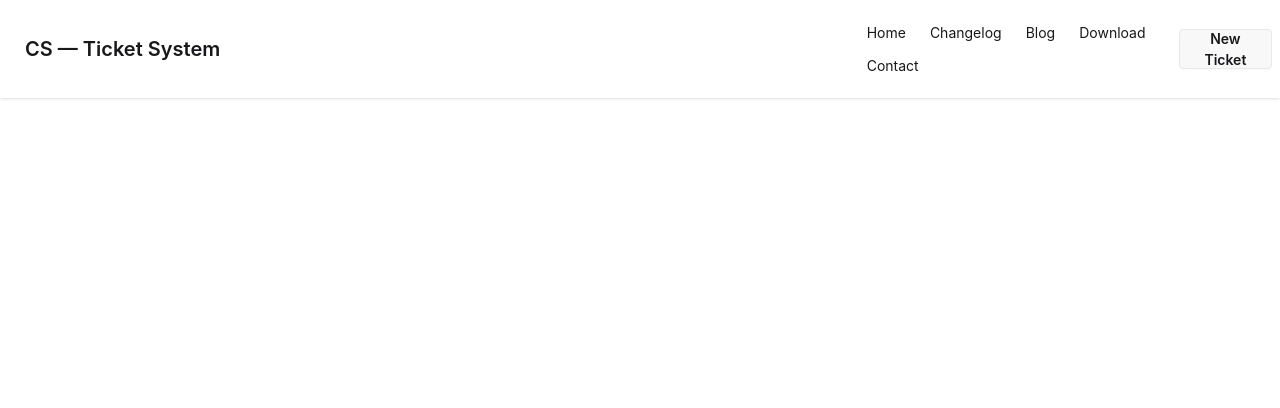
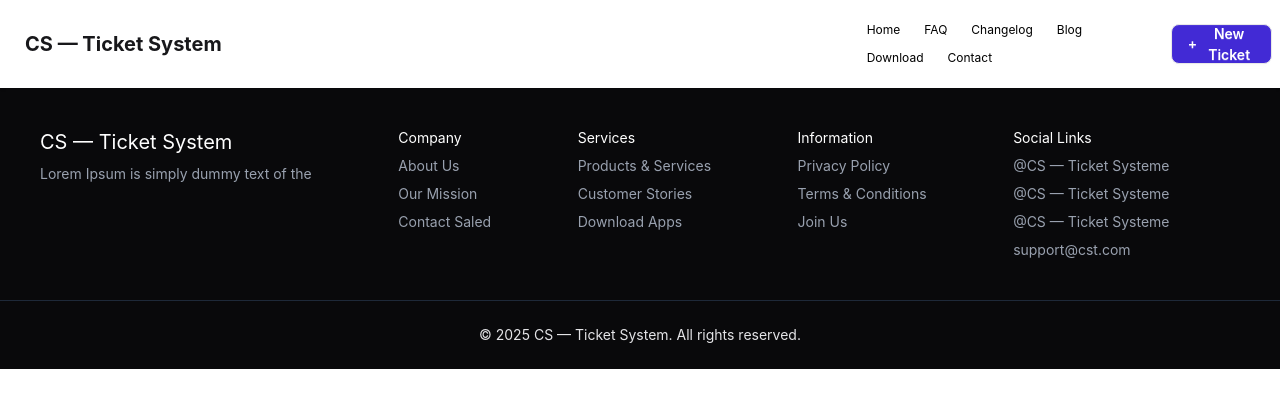
Before and after one commit to kanikanoorsathi/Mission-Restart-A2, a React (Vite) app: page / in a window 1280 px wide. Shown: the top 408 px of the page. Built offline with nearby package versions, Linux system fonts and the light colour scheme.

Commit message:
button added

```diff
--- a/src/App.jsx
+++ b/src/App.jsx
@@ -11,7 +11,7 @@ function App() {
       {/* <h1>Vite + React</h1> */}
 
       {/* navbar starts here */}
-      <div class="navbar bg-base-100 shadow-sm">
+      <div class="navbar bg-base-100 shadow-sm sticky top-0">
         <div class="navbar-start">
           <div class="dropdown">
             <div tabindex="0" role="button" class="btn btn-ghost lg:hidden">
@@ -35,36 +35,99 @@ function App() {
               tabindex="-1"
               class="menu menu-sm dropdown-content bg-base-100 rounded-box z-1 mt-3 w-52 p-2 shadow"
             >
-
-             <li><a href="">Home</a></li>
-             <li><a href="">Changelog</a></li>
-             <li><a href="">Blog</a></li>
-             <li><a href="">Download</a></li>
-             <li><a href="">Contact</a></li>
-
+              <li>
+                <a href="">Home</a>
+              </li>
+              <li>
+                <a href="">FAQ</a>
+              </li>
+              <li>
+                <a href="">Changelog</a>
+              </li>
+              <li>
+                <a href="">Blog</a>
+              </li>
+              <li>
+                <a href="">Download</a>
+              </li>
+              <li>
+                <a href="">Contact</a>
+              </li>
             </ul>
           </div>
-          <a class="btn btn-ghost text-xl">CS — Ticket System</a>
+          <a class="btn btn-ghost font-bold text-xl">CS — Ticket System</a>
         </div>
-        <div class="navbar-end hidden lg:flex">
-
-        </div>
+        <div class="navbar-end hidden lg:flex"></div>
         <div class="navbar-end">
           <div class="hidden lg:flex">
-            <ul class="menu menu-horizontal px-1">
-             <li><a href="">Home</a></li>
-             <li><a href="">Changelog</a></li>
-             <li><a href="">Blog</a></li>
-             <li><a href="">Download</a></li>
-             <li><a href="">Contact</a></li>
-          </ul>
+            <ul class="menu menu-horizontal px-1 text-black text-xs">
+              <li>
+                <a href="">Home</a>
+              </li>
+              <li>
+                <a href="">FAQ</a>
+              </li>
+              <li>
+                <a href="">Changelog</a>
+              </li>
+              <li>
+                <a href="">Blog</a>
+              </li>
+              <li>
+                <a href="">Download</a>
+              </li>
+              <li>
+                <a href="">Contact</a>
+              </li>
+            </ul>
           </div>
           <div>
-            <a  class="btn">New Ticket</a>
+            <a class="btn bg-[#422AD5] text-white py-4 px-4 rounded-lg">
+              <span class=" text-sm">+</span> New Ticket
+            </a>
           </div>
         </div>
       </div>
       {/* navbar ended here */}
+
+      {/* footer starts here */}
+      <footer class="footer sm:footer-horizontal bg-neutral text-neutral-content p-10">
+        <nav>
+          <h6 class="text-white text-xl">CS — Ticket System</h6>
+          <p class="text-gray-400">Lorem Ipsum is simply dummy text of the</p>
+        </nav>
+        <nav>
+          <h6 class="text-white">Company</h6>
+          <a class="link link-hover text-gray-400">About Us</a>
+          <a class="link link-hover text-gray-400">Our Mission</a>
+          <a class="link link-hover text-gray-400">Contact Saled</a>
+        </nav>
+        <nav>
+          <h6 class="text-white">Services</h6>
+          <a class="link link-hover text-gray-400">Products & Services</a>
+          <a class="link link-hover text-gray-400">Customer Stories</a>
+          <a class="link link-hover text-gray-400">Download Apps</a>
+        </nav>
+        <nav>
+          <h6 class="text-white">Information</h6>
+          <a class="link link-hover text-gray-400">Privacy Policy</a>
+          <a class="link link-hover text-gray-400">Terms & Conditions</a>
+          <a class="link link-hover text-gray-400">Join Us</a>
+        </nav>
+
+        <nav>
+          <h6 class="text-white">Social Links</h6>
+          <a class="link link-hover text-gray-400">@CS — Ticket Systeme</a>
+          <a class="link link-hover text-gray-400">@CS — Ticket Systeme</a>
+          <a class="link link-hover text-gray-400">@CS — Ticket Systeme</a>
+          <a class="link link-hover text-gray-400">support@cst.com</a>
+        </nav>
+      </footer>
+      {/* footer ended here */}
+
+      <footer class="footer footer-center sm:footer-horizontal bg-neutral text-neutral-content text-center items-center  p-6 border-t border-gray-800">
+          <p> © 2025 CS — Ticket System. All rights reserved.</p>
+      </footer>
     </>
   );
 }
```
